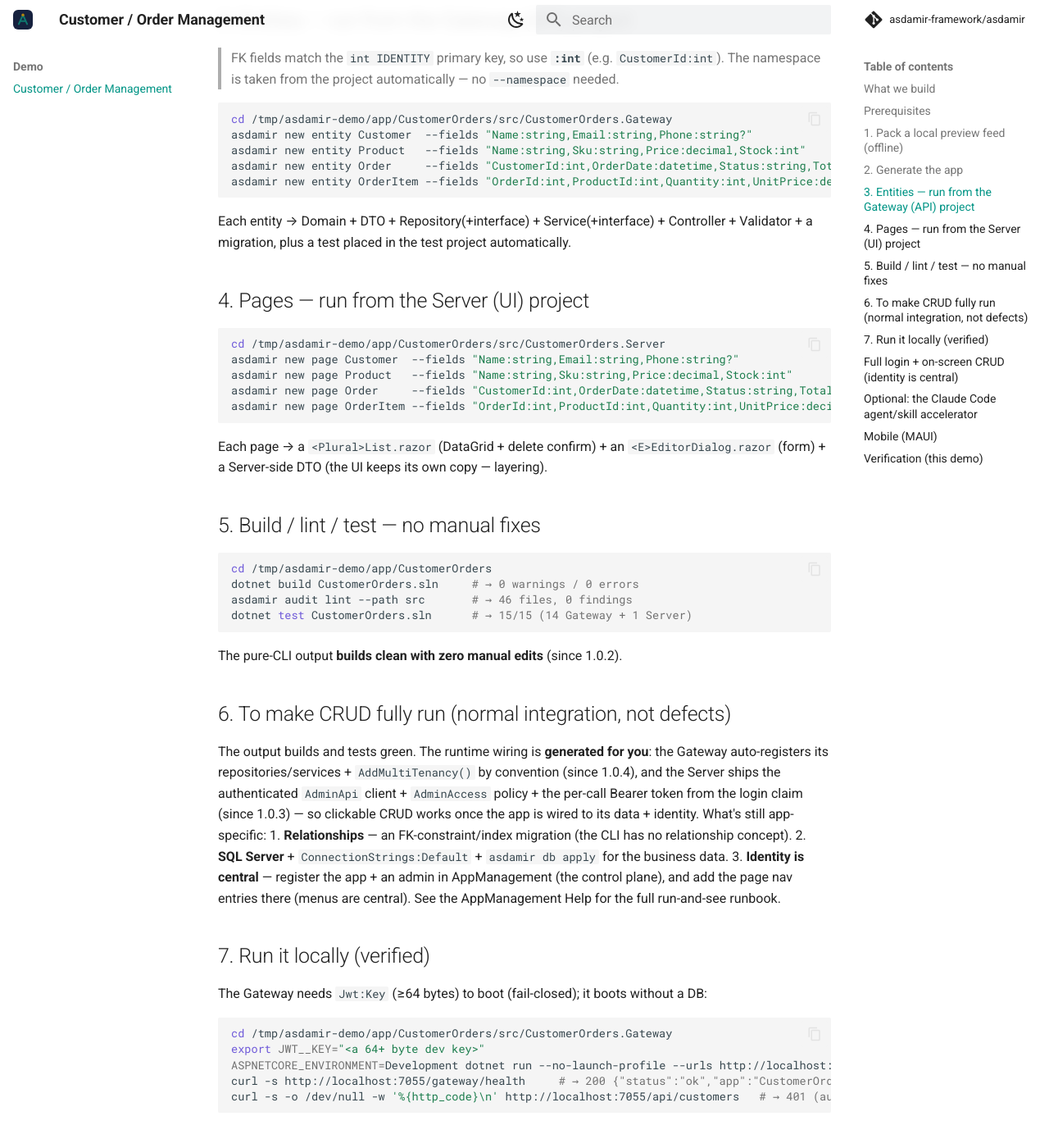
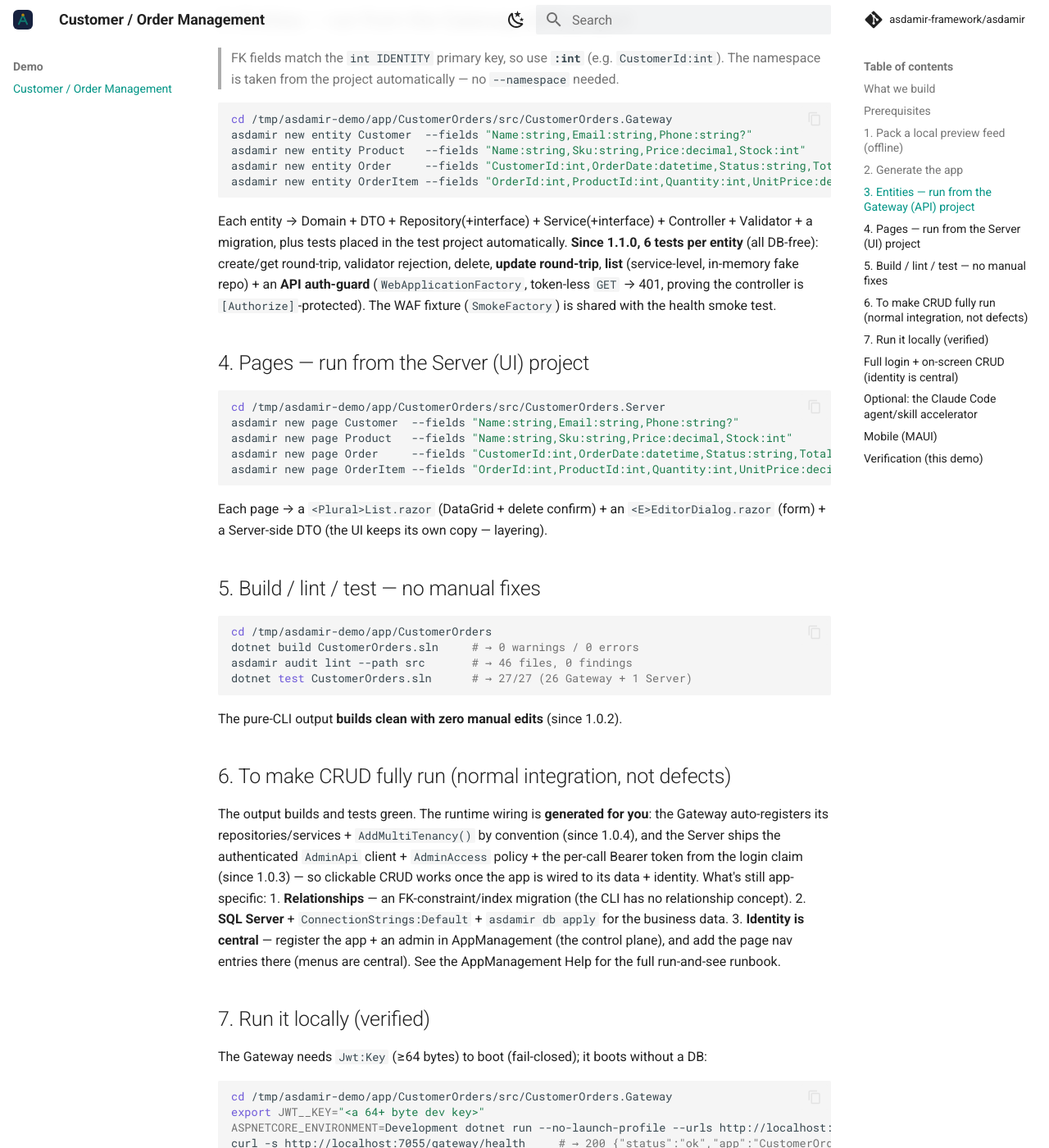
Before and after one commit to asdamir-framework/asdamir, an MkDocs documentation site: the page built from docs/demo/customer-order-management.md, in a window 1280 px wide and 1400 px high, scrolled down 1786 px. Shown: the whole window at 82% size. Built offline with MkDocs 1.6.1 and Material for MkDocs 9.7.7, drawn with Linux system fonts in a browser that asks for light colours; comment, search, counter and statistics services are not loaded; some of the changed text lies outside the part shown.

Commit message:
Asdamir.Tools 1.1.0 — enriched generated test suite
`asdamir new entity` now generates an update round-trip test, a list test (both
service-level against an in-memory fake repo) and an API auth-guard test
(WebApplicationFactory, token-less GET → 401), on top of the existing
create/get/delete/validator tests — 6 tests per entity, all DB-free. The WAF
fixture is extracted into a shared SmokeFactory reused by the health smoke test
and the per-entity API test.

docs: cli.md + the demo note the richer tests; demo test count 15/15 → 27/27.
Directory.Build.props: open-core version 1.0.4 → 1.1.0.

````diff
--- a/docs/demo/customer-order-management.md
+++ b/docs/demo/customer-order-management.md
@@ -68,7 +68,11 @@ asdamir new entity Order     --fields "CustomerId:int,OrderDate:datetime,Status:
 asdamir new entity OrderItem --fields "OrderId:int,ProductId:int,Quantity:int,UnitPrice:decimal"
 ```
 Each entity → Domain + DTO + Repository(+interface) + Service(+interface) + Controller + Validator +
-a migration, plus a test placed in the test project automatically.
+a migration, plus tests placed in the test project automatically. **Since 1.1.0, 6 tests per entity**
+(all DB-free): create/get round-trip, validator rejection, delete, **update round-trip**, **list**
+(service-level, in-memory fake repo) + an **API auth-guard** (`WebApplicationFactory`, token-less
+`GET` → 401, proving the controller is `[Authorize]`-protected). The WAF fixture (`SmokeFactory`) is
+shared with the health smoke test.
 
 ## 4. Pages — run from the Server (UI) project
 
@@ -88,7 +92,7 @@ Server-side DTO (the UI keeps its own copy — layering).
 cd /tmp/asdamir-demo/app/CustomerOrders
 dotnet build CustomerOrders.sln     # → 0 warnings / 0 errors
 asdamir audit lint --path src       # → 46 files, 0 findings
-dotnet test CustomerOrders.sln      # → 15/15 (14 Gateway + 1 Server)
+dotnet test CustomerOrders.sln      # → 27/27 (26 Gateway + 1 Server)
 ```
 The pure-CLI output **builds clean with zero manual edits** (since 1.0.2).
 
@@ -160,6 +164,6 @@ dotnet build src/CustomerOrders.Mobile/CustomerOrders.Mobile.csproj -f net10.0-a
 | ----- | ------- | ------ |
 | Build 0/0 (no manual fixes) | `dotnet build CustomerOrders.sln` | ✅ 0 warnings / 0 errors |
 | audit-lint | `asdamir audit lint --path src` | ✅ 46 files, 0 findings |
-| Tests | `dotnet test CustomerOrders.sln` | ✅ 15/15 |
+| Tests | `dotnet test CustomerOrders.sln` | ✅ 27/27 (26 Gateway + 1 Server) |
 | Runs locally | `curl …/gateway/health` | ✅ HTTP 200 |
 | Security enforced | `curl …/api/customers` | ✅ HTTP 401 |
````
Also changed, not shown: docs/cli.md (+1 -1 lines), 5 other files.
